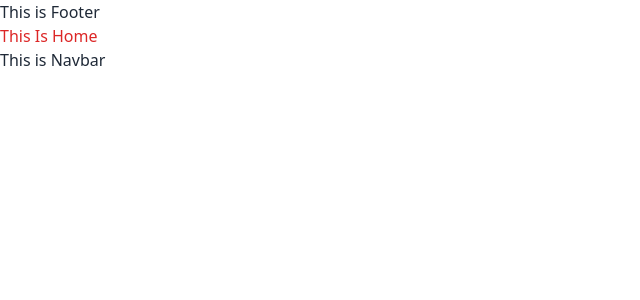
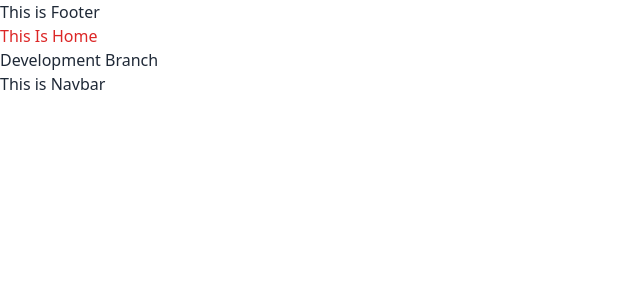
Before and after one commit to shahoriarniloy/Jobify, a React (Vite) app: page / in a window 1280 px wide. Shown: the top 300 px of the page, without its empty margins (0-640 px from the left). Built offline with nearby package versions, Linux system fonts and the light colour scheme.

Commit message:
New Branch Created

```diff
--- a/src/Pages/Home.jsx
+++ b/src/Pages/Home.jsx
@@ -3,6 +3,7 @@ const Home = () => {
     return (
         <div>
             <h1 className="text-red-600">This Is Home</h1>
+            <h1>Development Branch</h1>
 
         </div>
     );
```
